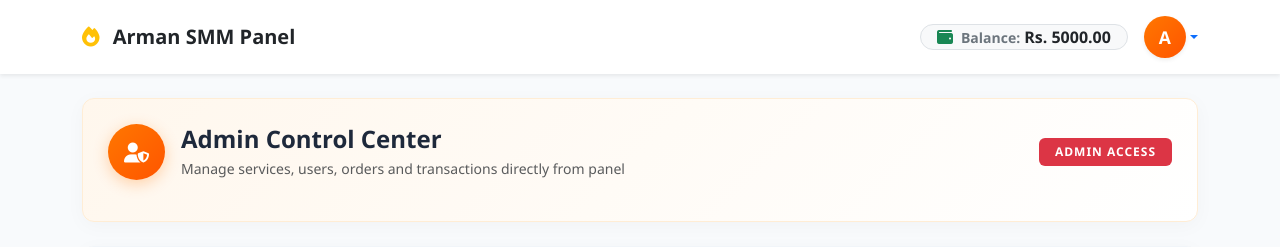
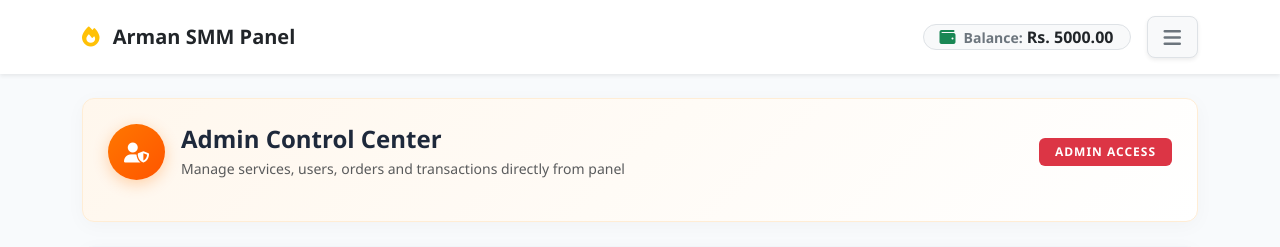
Before and after one commit to arman22334499/armans-panel, a Flask app: page /admin in a window 1280 px wide. Shown: the top 247 px of the page. Run offline with Flask 3, Linux system fonts and the light colour scheme; a user stored in the database is signed in; data comes from the database, SQL or seed files in the repository; data that the repository does not hold is empty.

Commit message:
Update base.html

```diff
--- a/templates/base.html
+++ b/templates/base.html
@@ -20,7 +20,7 @@
     <!-- Navbar -->
     <nav class="navbar navbar-expand-lg navbar-light bg-white shadow-sm py-3 mb-4">
         <div class="container">
-            <a class="navbar-brand fw-bold text-dark" href="#">
+            <a class="navbar-brand fw-bold text-dark" href="{{ url_for('dashboard') if user else url_for('login') }}">
                 <i class="fas fa-fire text-warning me-2"></i> Arman SMM Panel
             </a>
 
@@ -33,14 +33,12 @@
                     <span class="ms-1 fw-bold text-dark">Rs. {{ "%.2f"|format(user.balance) }}</span>
                 </div>
 
-                <!-- Profile Dropdown Menu -->
+                <!-- Three-Lines Hamburger Menu Dropdown -->
                 <div class="dropdown">
-                    <a href="#" class="d-flex align-items-center text-decoration-none dropdown-toggle hide-arrow" id="profileDropdown" data-bs-toggle="dropdown" aria-expanded="false">
-                        <div class="rounded-circle text-white d-flex align-items-center justify-content-center fw-bold shadow-sm" style="width: 42px; height: 42px; background: linear-gradient(135deg, #ff7700, #ff5500); font-size: 1.1rem; cursor: pointer;">
-                            {{ user.username[0]|upper if user and user.username else 'A' }}
-                        </div>
-                    </a>
-                    <ul class="dropdown-menu dropdown-menu-end shadow-lg border-0 rounded-4 p-2 mt-2" aria-labelledby="profileDropdown" style="min-width: 220px;">
+                    <button class="btn btn-light border rounded-3 px-3 py-2 shadow-sm" type="button" id="profileDropdown" data-bs-toggle="dropdown" aria-expanded="false">
+                        <i class="fas fa-bars text-secondary fa-lg"></i>
+                    </button>
+                    <ul class="dropdown-menu dropdown-menu-end shadow-lg border-0 rounded-4 p-2 mt-2" aria-labelledby="profileDropdown" style="min-width: 230px;">
                         <li class="px-3 py-2 border-bottom mb-2">
                             <span class="d-block text-muted" style="font-size: 0.75rem;">Signed in as</span>
                             <span class="fw-bold text-dark text-truncate d-block">{{ user.username }}</span>
@@ -56,7 +54,7 @@
                             </a>
                         </li>
                         <li>
-                            <a class="dropdown-item rounded-3 py-2 d-flex align-items-center gap-2 text-dark fw-medium" href="{{ url_for('signup') }}">
+                            <a class="dropdown-Item rounded-3 py-2 d-flex align-items-center gap-2 text-dark fw-medium" href="{{ url_for('signup') }}">
                                 <i class="fas fa-user-plus text-primary"></i> Add Another Account
                             </a>
                         </li>
@@ -89,7 +87,7 @@
         {% block content %}{% endblock %}
     </div>
 
-    <!-- Bootstrap 5 JS Bundle CDN (Very important for dropdown to work) -->
+    <!-- Bootstrap 5 JS Bundle CDN -->
     <script src="https://cdn.jsdelivr.net/npm/bootstrap@5.3.0/dist/js/bootstrap.bundle.min.js"></script>
 </body>
 </html>
```
